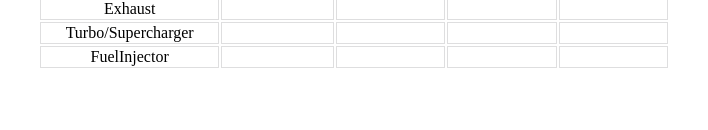
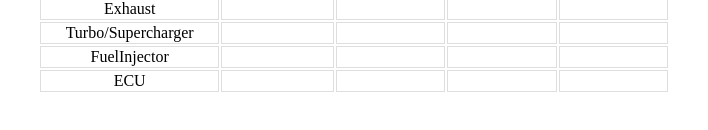
Before and after one commit to CoulterStutz/CarPartPicker, a plain HTML site: page list/index.html in a window 1280 px wide. Shown: the part 126-256 px from the top of the page, 286-994 px from the left. Drawn offline with Linux system fonts and the light colour scheme.

Commit message:
[LIST]: ADD ECU

```diff
--- a/list/index.html
+++ b/list/index.html
@@ -63,6 +63,13 @@
                         <td class="hp"></td>
                         <td class="price"></td>
                     </tr>
+                    <tr id="ECU">
+                        <td class="component">ECU</td>
+                        <td class="selection"></td>
+                        <td class="weight"></td>
+                        <td class="hp"></td>
+                        <td class="price"></td>
+                    </tr>
                 </tbody>
             </table>
         </div>
```
